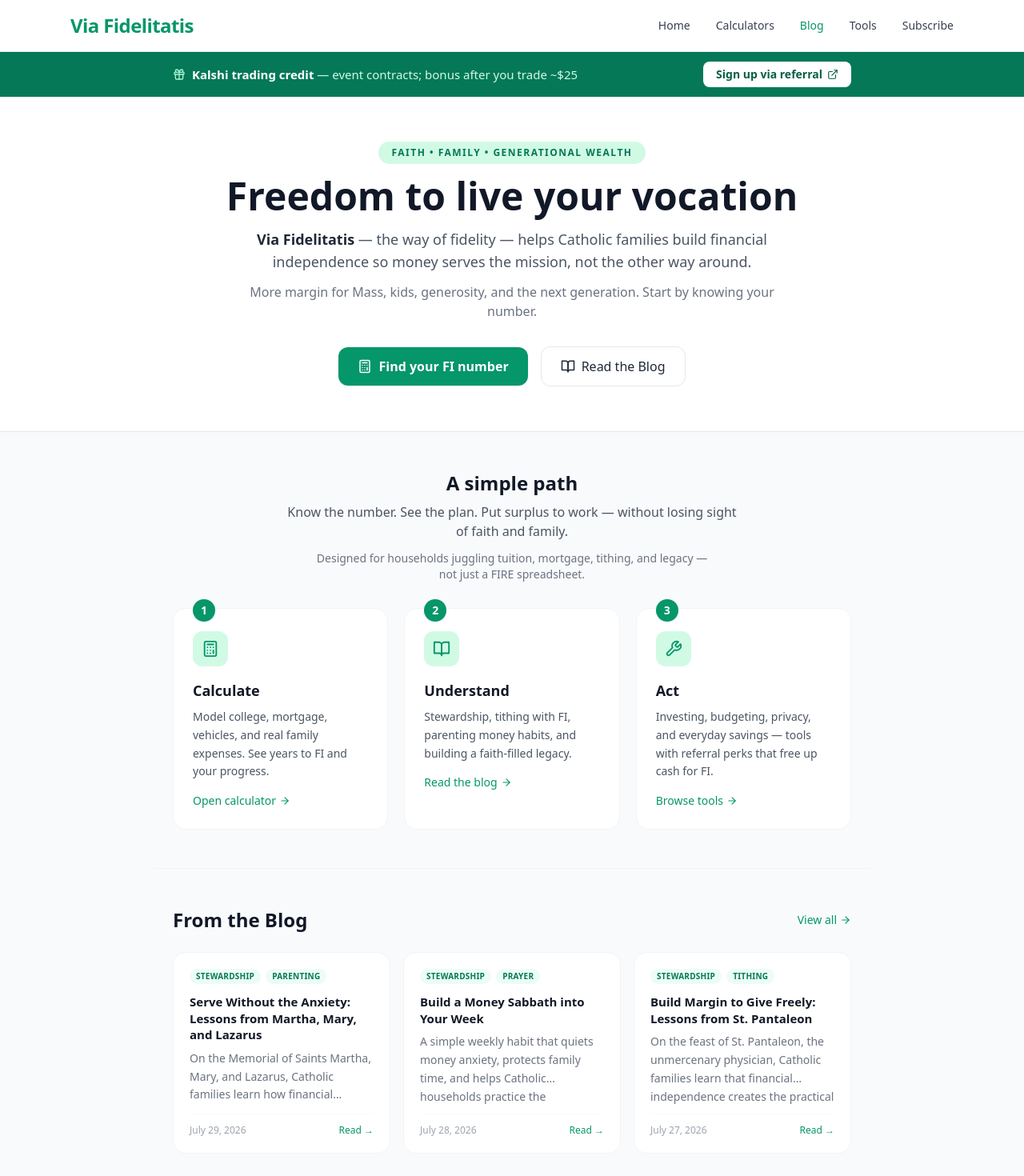
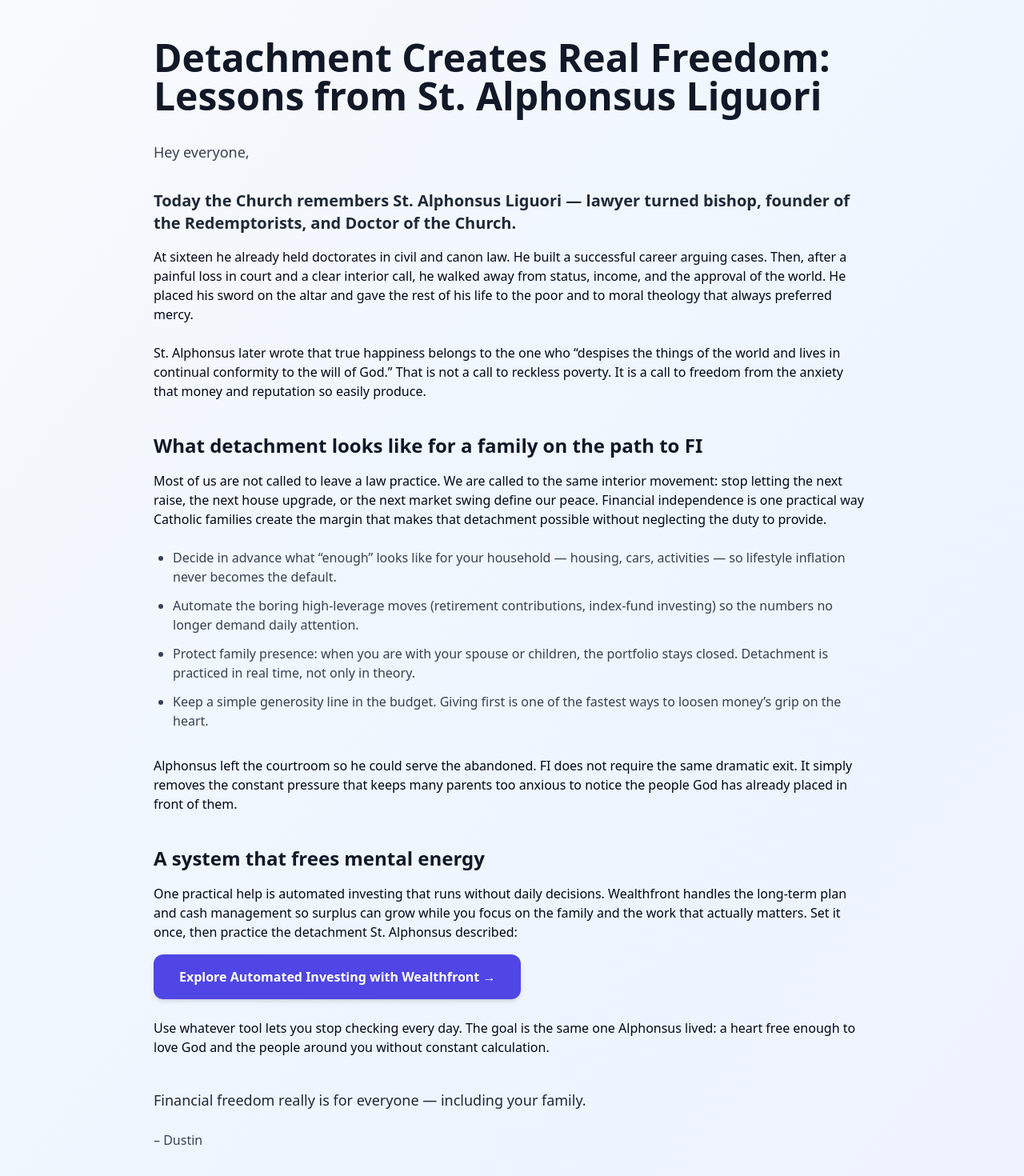
Before and after one commit to daughterpop/super-fi-calc, a React (Vite) app: page /blog/detachment-creates-real-freedom-lessons-from-st-alphonsus-liguori in a window 1280 px wide. Shown: the top 1470 px of the page at 80% size. Built offline with nearby package versions, Linux system fonts and the light colour scheme.

Commit message:
Add daily blog post: Detachment Creates Real Freedom: Lessons from St. Alphonsus Liguori – August 1, 2026

```diff
--- a/src/data/posts.js
+++ b/src/data/posts.js
@@ -1,4 +1,14 @@
 const rawPosts = [
+  {
+    title: 'Detachment Creates Real Freedom: Lessons from St. Alphonsus Liguori',
+    date: 'August 1, 2026',
+    dateSort: '2026-08-01',
+    excerpt: 'On the Memorial of St. Alphonsus Liguori, Catholic families learn that true financial freedom begins with detachment from status and anxiety — and that FI is one practical way to create the margin that makes that freedom possible.',
+    readTime: '4 min read',
+    link: '/blog/detachment-creates-real-freedom-lessons-from-st-alphonsus-liguori',
+    tags: ['Stewardship', 'Seasonal', 'Prayer', 'Legacy'],
+    featured: false
+  },
   {
     title: 'Serve Without the Anxiety: Lessons from Martha, Mary, and Lazarus',
     date: 'July 29, 2026',
--- a/src/main.jsx
+++ b/src/main.jsx
@@ -35,6 +35,7 @@ import LessonsFromJoachimAndAnneForBuildingALastingFamilyLegacy from './pages/le
 import BuildMarginToGiveFreelyLessonsFromStPantaleon from './pages/build-margin-to-give-freely-lessons-from-st-pantaleon.jsx';
 import BuildAMoneySabbathIntoYourWeek from './pages/build-a-money-sabbath-into-your-week.jsx';
 import ServeWithoutTheAnxietyLessonsFromMarthaMaryAndLazarus from './pages/serve-without-the-anxiety-lessons-from-martha-mary-and-lazarus.jsx';
+import DetachmentCreatesRealFreedomLessonsFromStAlphonsusLiguori from './pages/detachment-creates-real-freedom-lessons-from-st-alphonsus-liguori.jsx';
 
 ReactDOM.createRoot(document.getElementById('root')).render(
   <React.StrictMode>
@@ -74,6 +75,7 @@ ReactDOM.createRoot(document.getElementById('root')).render(
           <Route path="/blog/build-margin-to-give-freely-lessons-from-st-pantaleon" element={<BuildMarginToGiveFreelyLessonsFromStPantaleon />} />
           <Route path="/blog/build-a-money-sabbath-into-your-week" element={<BuildAMoneySabbathIntoYourWeek />} />
           <Route path="/blog/serve-without-the-anxiety-lessons-from-martha-mary-and-lazarus" element={<ServeWithoutTheAnxietyLessonsFromMarthaMaryAndLazarus />} />
+          <Route path="/blog/detachment-creates-real-freedom-lessons-from-st-alphonsus-liguori" element={<DetachmentCreatesRealFreedomLessonsFromStAlphonsusLiguori />} />
 
           <Route path="*" element={<App />} />
         </Routes>
--- /dev/null
+++ b/src/pages/detachment-creates-real-freedom-lessons-from-st-alphonsus-liguori.jsx
@@ -0,0 +1,78 @@
+import React from 'react';
+import BlogPostFooter from '../components/BlogPostFooter';
+
+export default function DetachmentCreatesRealFreedomLessonsFromStAlphonsusLiguori() {
+  return (
+    <div className="min-h-screen bg-gradient-to-br from-slate-50 via-blue-50 to-indigo-50 py-12 px-4">
+      <div className="max-w-4xl mx-auto prose prose-slate">
+        <h1 className="text-4xl md:text-5xl font-bold text-gray-900 mb-8">
+          Detachment Creates Real Freedom: Lessons from St. Alphonsus Liguori
+        </h1>
+
+        <p className="text-lg text-gray-700 mb-8 leading-relaxed">
+          Hey everyone,
+        </p>
+
+        <p className="text-xl font-semibold text-gray-800 mb-4">
+          Today the Church remembers St. Alphonsus Liguori — lawyer turned bishop, founder of the Redemptorists, and Doctor of the Church.
+        </p>
+
+        <p className="mb-6">
+          At sixteen he already held doctorates in civil and canon law. He built a successful career arguing cases. Then, after a painful loss in court and a clear interior call, he walked away from status, income, and the approval of the world. He placed his sword on the altar and gave the rest of his life to the poor and to moral theology that always preferred mercy.
+        </p>
+
+        <p className="mb-6">
+          St. Alphonsus later wrote that true happiness belongs to the one who “despises the things of the world and lives in continual conformity to the will of God.” That is not a call to reckless poverty. It is a call to freedom from the anxiety that money and reputation so easily produce.
+        </p>
+
+        <h2 className="text-2xl font-bold text-gray-900 mt-10 mb-4">
+          What detachment looks like for a family on the path to FI
+        </h2>
+        <p className="mb-6">
+          Most of us are not called to leave a law practice. We are called to the same interior movement: stop letting the next raise, the next house upgrade, or the next market swing define our peace. Financial independence is one practical way Catholic families create the margin that makes that detachment possible without neglecting the duty to provide.
+        </p>
+
+        <ul className="list-disc pl-6 space-y-3 mb-8 text-gray-700">
+          <li>Decide in advance what “enough” looks like for your household — housing, cars, activities — so lifestyle inflation never becomes the default.</li>
+          <li>Automate the boring high-leverage moves (retirement contributions, index-fund investing) so the numbers no longer demand daily attention.</li>
+          <li>Protect family presence: when you are with your spouse or children, the portfolio stays closed. Detachment is practiced in real time, not only in theory.</li>
+          <li>Keep a simple generosity line in the budget. Giving first is one of the fastest ways to loosen money’s grip on the heart.</li>
+        </ul>
+
+        <p className="mb-6">
+          Alphonsus left the courtroom so he could serve the abandoned. FI does not require the same dramatic exit. It simply removes the constant pressure that keeps many parents too anxious to notice the people God has already placed in front of them.
+        </p>
+
+        <h2 className="text-2xl font-bold text-gray-900 mt-10 mb-4">
+          A system that frees mental energy
+        </h2>
+        <p className="mb-4">
+          One practical help is automated investing that runs without daily decisions. Wealthfront handles the long-term plan and cash management so surplus can grow while you focus on the family and the work that actually matters. Set it once, then practice the detachment St. Alphonsus described:
+        </p>
+
+        <a
+          href="https://www.wealthfront.com/c/affiliates/invited/AFFD-AL7T-QSBZ-J0Q8"
+          target="_blank"
+          rel="noopener noreferrer"
+          className="inline-flex items-center gap-2 px-8 py-4 bg-indigo-600 text-white font-semibold rounded-xl hover:bg-indigo-700 transition-all shadow-md hover:shadow-lg mb-6"
+        >
+          Explore Automated Investing with Wealthfront →
+        </a>
+
+        <p className="mb-6">
+          Use whatever tool lets you stop checking every day. The goal is the same one Alphonsus lived: a heart free enough to love God and the people around you without constant calculation.
+        </p>
+
+        <p className="text-lg font-medium text-gray-800 mt-10">
+          Financial freedom really is for everyone — including your family.
+        </p>
+
+        <p className="text-gray-700 font-medium mt-6">
+          – Dustin
+        </p>
+
+        <BlogPostFooter />
+      </div>
+    </div>
+  );
+}
```
Also changed, not shown: 1 other file (tests, documents, lock files or other folders).
